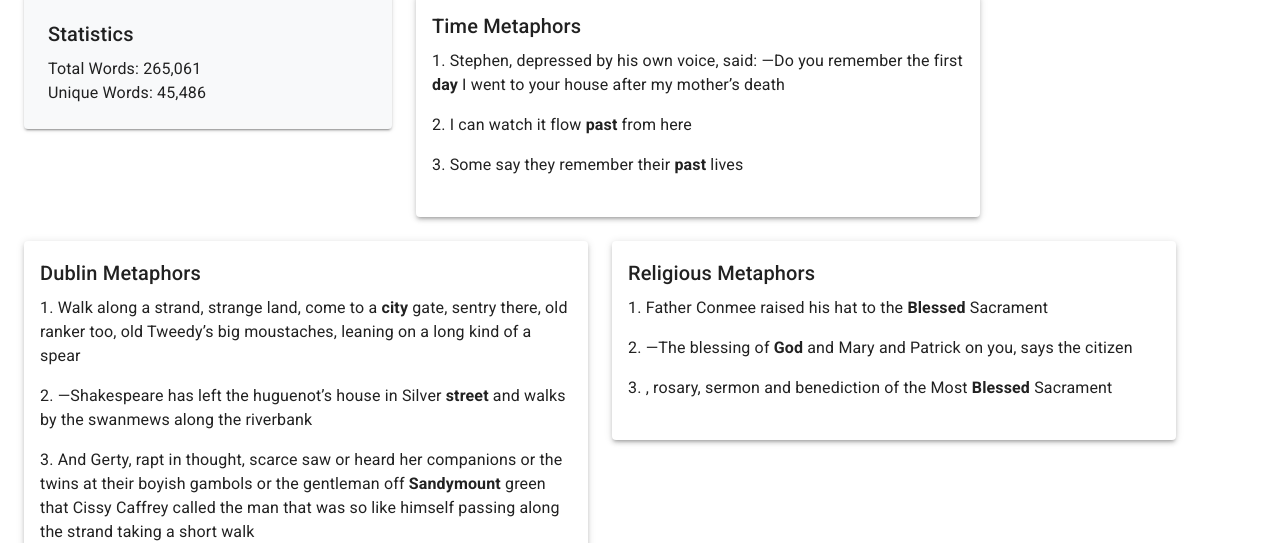
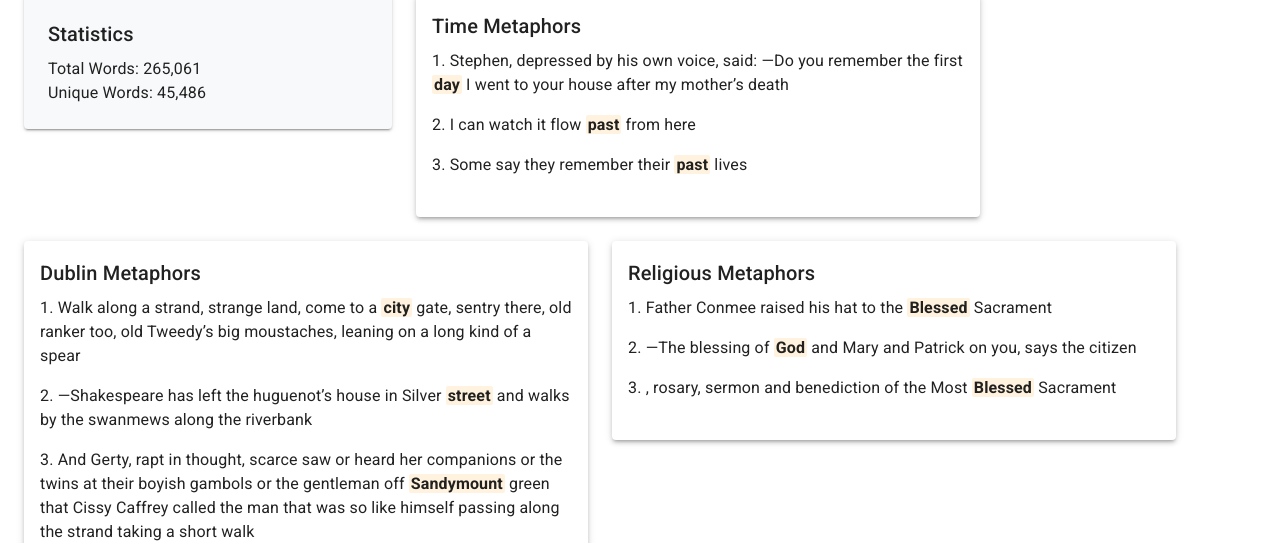
Before and after one commit to scidambi/ulysses-web, a React (Vite) app: page / in a window 1280 px wide. Shown: the part 246-789 px from the top of the page. Built offline with nearby package versions, Linux system fonts and the light colour scheme.

Commit message:
style: Enhance bold text visibility with background highlight

```diff
--- a/src/App.jsx
+++ b/src/App.jsx
@@ -89,7 +89,7 @@ function App() {
             part.toLowerCase() === term.toLowerCase()
           );
           return isTerm ? (
-            <Box component="span" key={i} sx={{ fontWeight: 700 }}>
+            <Box component="span" key={i} sx={{ fontWeight: 800, backgroundColor: "#fff3e0", padding: "0 2px", borderRadius: "2px" }}>
               {part}
             </Box>
           ) : (
```
